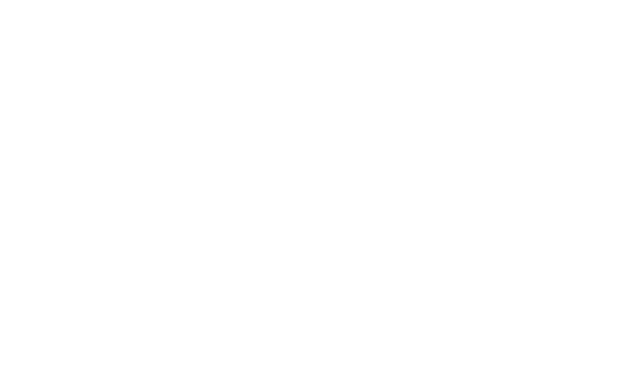
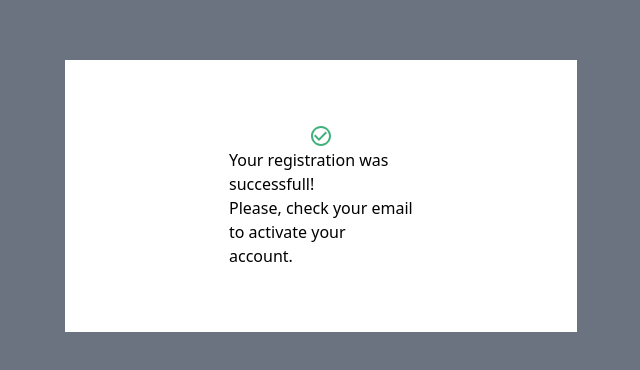
Before and after one commit to BritnessDev/vijilan, a React (Create React App) app: page /check-email in a window 1280 px wide. Before the commit this address had no page. Shown: the part 204-574 px from the top of the page, without its empty margins (319-959 px from the left). Built offline with nearby package versions, Linux system fonts and the light colour scheme.

Commit message:
feat: check email

```diff
--- a/package.json
+++ b/package.json
@@ -3,7 +3,10 @@
     "version": "0.1.0",
     "private": true,
     "dependencies": {
+        "@emotion/react": "^11.11.1",
+        "@emotion/styled": "^11.11.0",
         "@mui/icons-material": "^5.14.7",
+        "@mui/material": "^5.14.7",
         "@testing-library/jest-dom": "^5.17.0",
         "@testing-library/react": "^13.4.0",
         "@testing-library/user-event": "^13.5.0",
--- a/src/App.tsx
+++ b/src/App.tsx
@@ -1,6 +1,7 @@
 import React from 'react';
 import { BrowserRouter, Routes, Route } from 'react-router-dom';
 import SignUp from './pages/sign-up';
+import CheckEmail from './pages/sign-up/check-email';
 import './App.css';
 
 function App() {
@@ -8,6 +9,7 @@
         <BrowserRouter>
             <Routes>
                 <Route element={<SignUp />} path="/" />
+                <Route element={<CheckEmail />} path="/check-email" />
             </Routes>
         </BrowserRouter>
     );
--- /dev/null
+++ b/src/pages/sign-up/check-email.tsx
@@ -0,0 +1,24 @@
+import React from 'react';
+import CheckCircleOutlineIcon from '@mui/icons-material/CheckCircleOutline';
+
+function CheckEmail() {
+    return (
+        <div className='bg-gray-500 flex items-center h-screen'>
+            <div className='mx-auto my-auto login-block bg-white max-w-lg'>
+                <div className='py-16 px-[100px]'>
+                    <div className='px-16'>
+                        <div className='flex justify-center'>
+                            <CheckCircleOutlineIcon className='text-3xl text-[#40B17B]' />
+                        </div>
+                        <div>
+                            Your registration was successfull!
+                        </div>
+                        Please, check your email to activate your account.
+                    </div>
+                </div>
+            </div>
+        </div>
+    );
+}
+
+export default CheckEmail;
```
Also changed, not shown: 1 other file (tests, documents, lock files or other folders).
